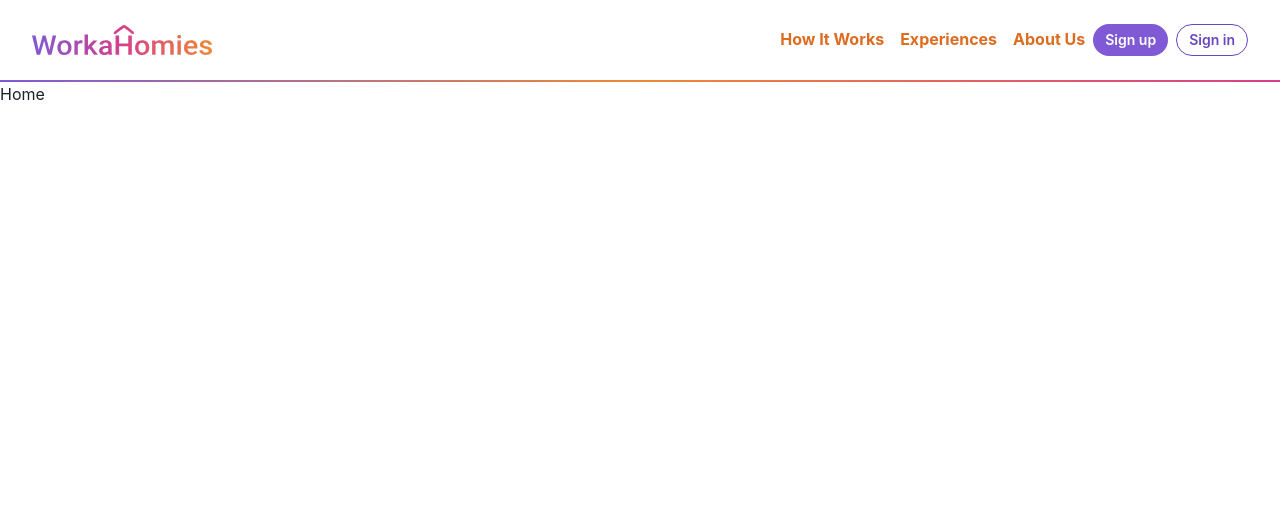
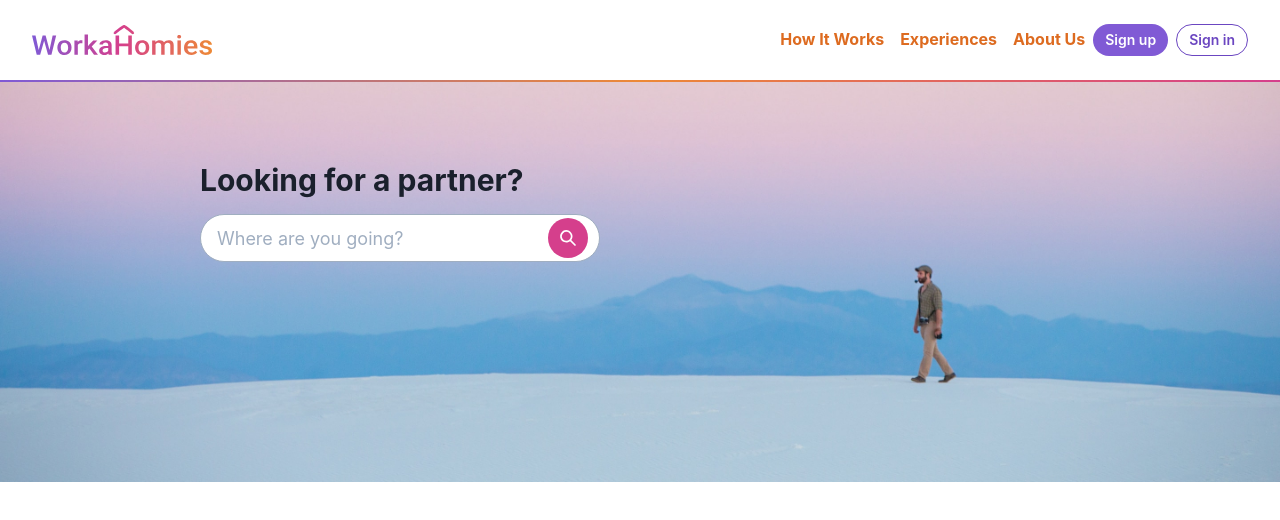
Before and after one commit to javieroc/workahomies, a React (Vite) app in the folder client/: page / in a window 1280 px wide. Shown: the top 520 px of the page. Built offline with nearby package versions, Linux system fonts and the light colour scheme.

Commit message:
feat: hero component

```diff
--- a/client/package.json
+++ b/client/package.json
@@ -8,6 +8,7 @@
     "lint:fix": "eslint --fix . --ext .js,.jsx,.ts,.tsx"
   },
   "dependencies": {
+    "@chakra-ui/icons": "^1.0.16",
     "@chakra-ui/react": "^1.6.6",
     "@emotion/react": "^11.4.1",
     "@emotion/styled": "^11.3.0",
--- /dev/null
+++ b/client/src/components/Hero/Hero.tsx
@@ -0,0 +1,21 @@
+import React from 'react';
+import { Flex } from '@chakra-ui/react';
+import HeroImage from 'src/assets/hero.jpeg';
+import { Search } from './Search';
+
+function Hero(): JSX.Element {
+  return (
+    <Flex
+      backgroundImage={`url(${HeroImage})`}
+      width="100%"
+      height="400px"
+      backgroundSize="cover"
+      backgroundPosition="bottom"
+      position="relative"
+    >
+      <Search />
+    </Flex>
+  );
+}
+
+export { Hero };
--- /dev/null
+++ b/client/src/components/Hero/Search.tsx
@@ -0,0 +1,37 @@
+import React from 'react';
+import {
+  Button,
+  Heading, Input, InputGroup, InputRightElement, VStack,
+} from '@chakra-ui/react';
+import { SearchIcon } from '@chakra-ui/icons';
+
+function Search(): JSX.Element {
+  return (
+    <VStack
+      width="400px"
+      alignItems="flex-start"
+      spacing="16px"
+      position="absolute"
+      top="80px"
+      left="200px"
+    >
+      <Heading size="lg" color="gray.800">Looking for a partner?</Heading>
+      <InputGroup size="lg">
+        <Input
+          placeholder="Where are you going?"
+          backgroundColor="white"
+          borderColor="gray.400"
+          borderRadius="25px"
+          size="lg"
+        />
+        <InputRightElement right="8px">
+          <Button colorScheme="pink" borderRadius="50%" width="40px" height="40px">
+            <SearchIcon />
+          </Button>
+        </InputRightElement>
+      </InputGroup>
+    </VStack>
+  );
+}
+
+export { Search };
--- /dev/null
+++ b/client/src/components/Hero/index.ts
@@ -0,0 +1 @@
+export { Hero } from './Hero';
--- a/client/src/components/index.ts
+++ b/client/src/components/index.ts
@@ -1 +1,2 @@
+export { Hero } from './Hero';
 export { Layout } from './Layout';
--- a/client/src/views/Home.tsx
+++ b/client/src/views/Home.tsx
@@ -1,10 +1,10 @@
 import React from 'react';
-import { Layout } from 'src/components';
+import { Hero, Layout } from 'src/components';
 
 function Home(): JSX.Element {
   return (
     <Layout>
-      <h1>Home</h1>
+      <Hero />
     </Layout>
   );
 }
```
Also changed, not shown: client/src/assets/hero.jpeg (added), 1 other file (tests, documents, lock files or other folders).
